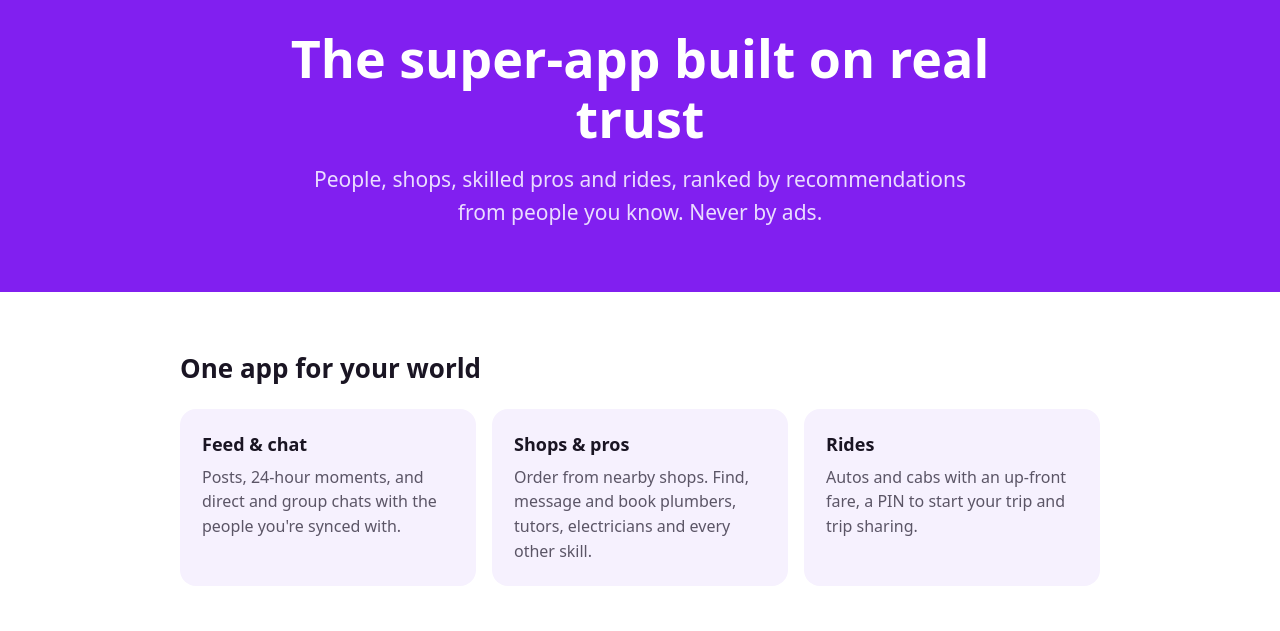
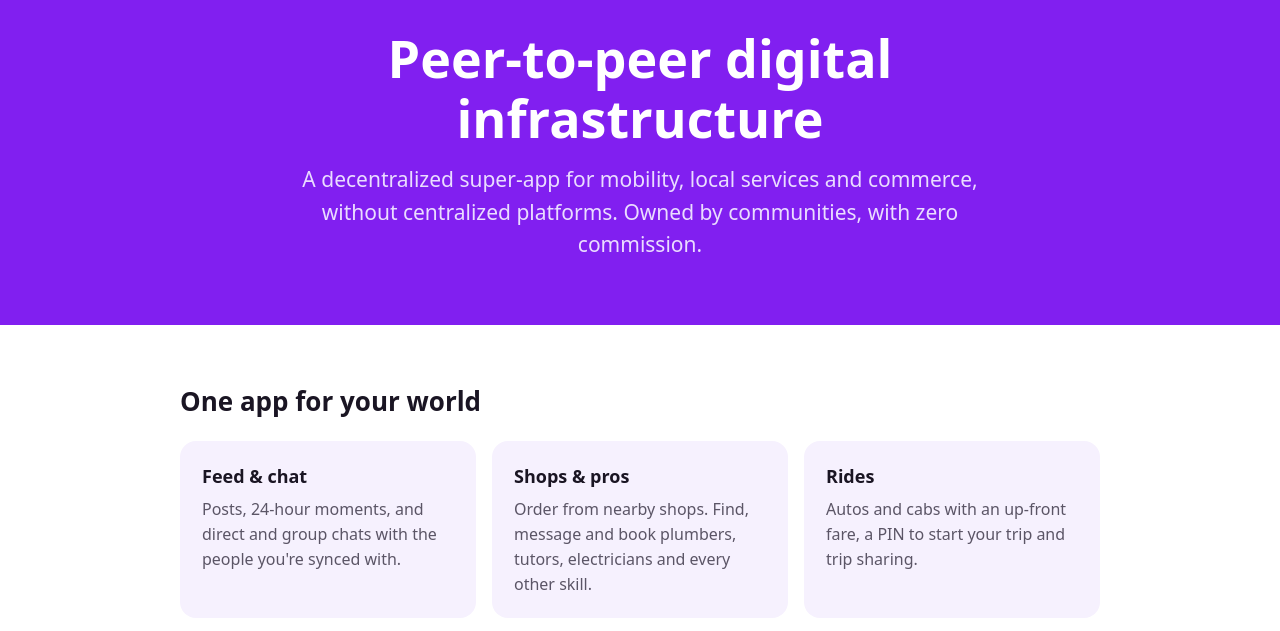
Before and after one commit to infin8sync69-source/bucks-Mobile, a plain HTML site: page docs/index.html in a window 1280 px wide. Shown: the part 163-794 px from the top of the page. Drawn offline with Linux system fonts and the light colour scheme.

Commit message:
Landing page: align headline with Bucks 3.0 pitch (P2P digital infrastructure)
Co-Authored-By: Claude Opus 5.5 <noreply@anthropic.com>

```diff
--- a/docs/index.html
+++ b/docs/index.html
@@ -1,8 +1,8 @@
 <!doctype html>
 <html lang="en"><head>
 <meta charset="utf-8"><meta name="viewport" content="width=device-width,initial-scale=1">
-<title>Bucks — the super-app built on real trust</title>
-<meta name="description" content="Bucks: people, shops, skilled pros and rides, ranked by people you know, never by ads. Multi-country, 22 languages.">
+<title>Bucks — peer-to-peer digital infrastructure</title>
+<meta name="description" content="Bucks: a decentralized super-app for mobility, local services and commerce, without centralized platforms.">
 <style>
 :root{--brand:#811FF0;--ink:#1a1523;--muted:#5b5566;--bg:#ffffff;--card:#f6f1fe}
 @media (prefers-color-scheme:dark){:root{--ink:#f2eefa;--muted:#b9b1c8;--bg:#121016;--card:#1f1a28}}
@@ -24,8 +24,8 @@ a{color:var(--brand)}
 </style></head><body>
 <header>
   <img src="https://raw.githubusercontent.com/infin8sync69-source/bucks-Mobile/feat/play-social-v1/store/ic_launcher_512.png" alt="Bucks logo">
-  <h1>The super-app built on real trust</h1>
-  <p>People, shops, skilled pros and rides, ranked by recommendations from people you know. Never by ads.</p>
+  <h1>Peer-to-peer digital infrastructure</h1>
+  <p>A decentralized super-app for mobility, local services and commerce, without centralized platforms. Owned by communities, with zero commission.</p>
 </header>
 <main>
   <h2>One app for your world</h2>
```
